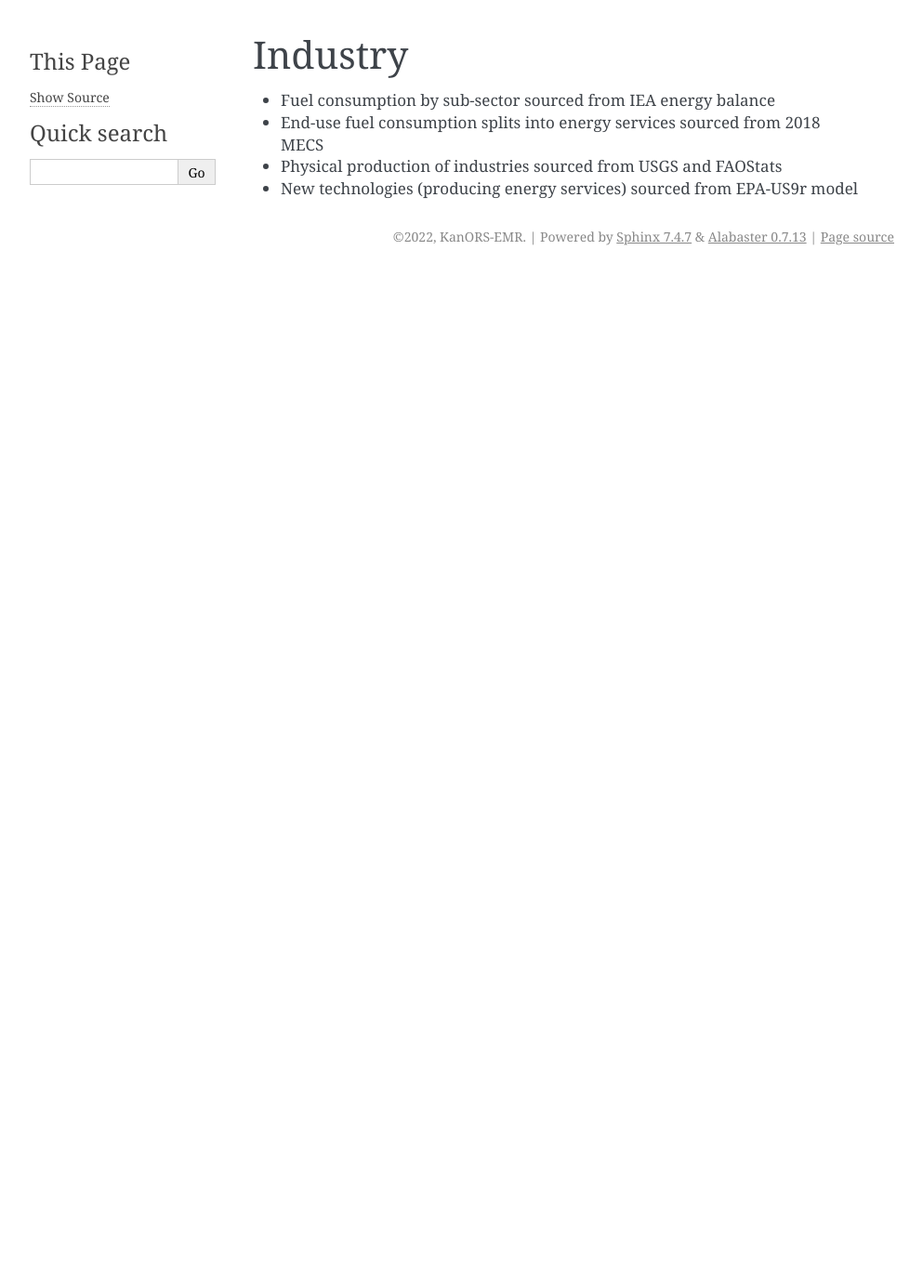
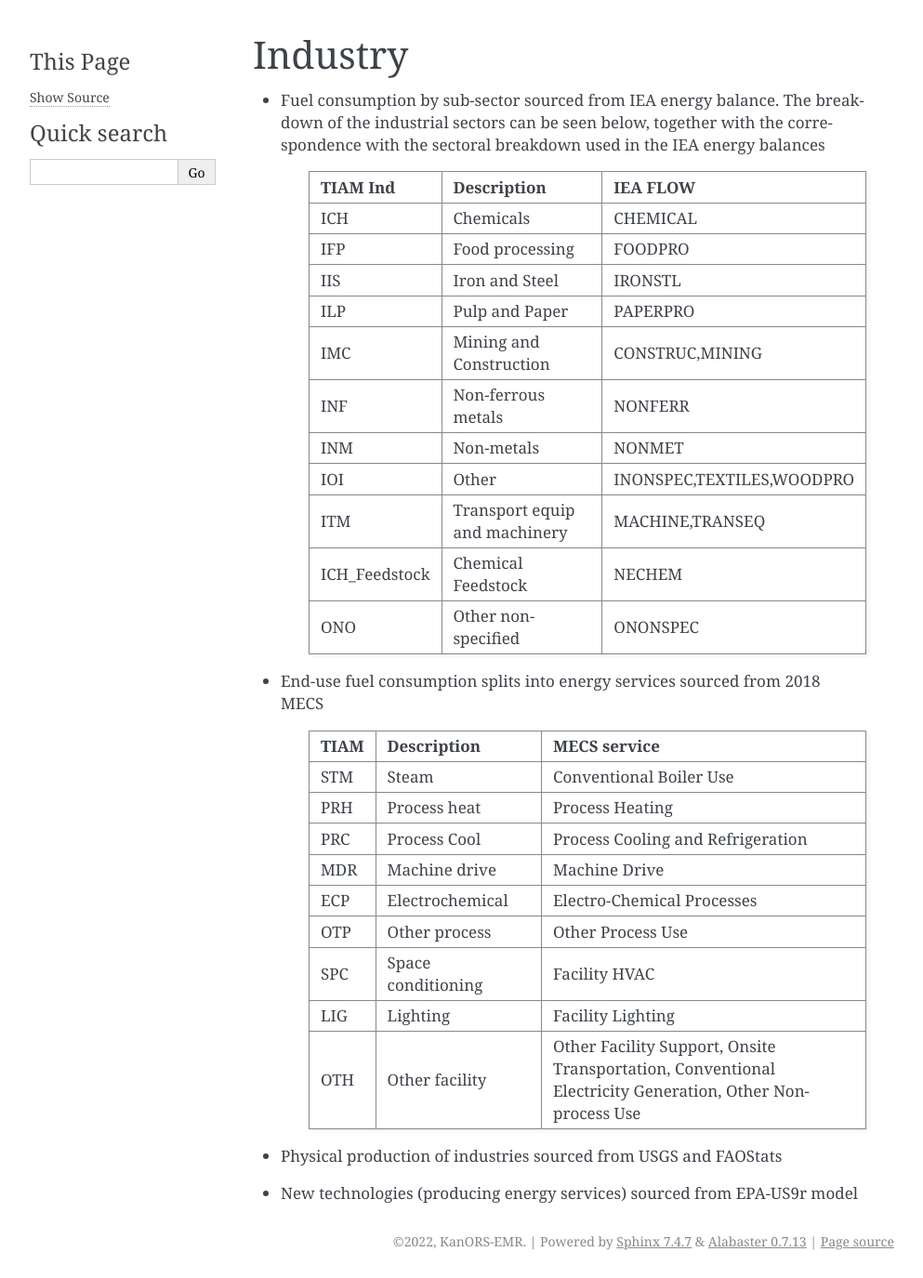
Before and after one commit to kanors-emr/Tiam_Framework-documentation, a Sphinx documentation site: the page built from source/pages/Industry.rst, in a window 1280 px wide. Shown: the whole page at 93% size, without its empty margins (148-1141 px from the left). Built offline with Sphinx 7.4.7, drawn with Linux system fonts in a browser that asks for light colours; before the commit the page ends 900 px from its top, so only the background shows below that.

Commit message:
added tables

```diff
--- a/source/pages/Industry.rst
+++ b/source/pages/Industry.rst
@@ -2,7 +2,19 @@
 Industry
 ########
 
-* Fuel consumption by sub-sector sourced from IEA energy balance
+* Fuel consumption by sub-sector sourced from IEA energy balance. The breakdown of the industrial sectors can be seen below, together with the correspondence with the sectoral breakdown used in the IEA energy balances
+
+    .. csv-table::
+        :file: tables/industrial sectors breakdown.csv
+        :widths: 10,50,40
+        :header-rows: 1
+
 * End-use fuel consumption splits into energy services sourced from 2018 MECS
+
+    .. csv-table::
+        :file: tables/MECS services.csv
+        :widths: 10,30,60
+        :header-rows: 1
+
 * Physical production of industries sourced from USGS and FAOStats
 * New technologies (producing energy services) sourced from EPA-US9r model
--- /dev/null
+++ b/source/pages/tables/MECS services.csv
@@ -0,0 +1,10 @@
+TIAM,Description,MECS service
+STM,Steam,Conventional Boiler Use
+PRH,Process heat,Process Heating
+PRC,Process Cool,Process Cooling and Refrigeration
+MDR,Machine drive,Machine Drive
+ECP,Electrochemical,Electro-Chemical Processes
+OTP,Other process,Other Process Use
+SPC,Space conditioning,Facility HVAC
+LIG,Lighting,Facility Lighting
+OTH,Other facility,"Other Facility Support, Onsite Transportation, Conventional Electricity Generation, Other Non-process Use"
--- /dev/null
+++ b/source/pages/tables/industrial sectors breakdown.csv
@@ -0,0 +1,12 @@
+TIAM Ind,Description,IEA FLOW
+ICH,Chemicals,CHEMICAL
+IFP,Food processing,FOODPRO
+IIS,Iron and Steel,IRONSTL
+ILP,Pulp and Paper,PAPERPRO
+IMC,Mining and Construction,"CONSTRUC,MINING"
+INF,Non-ferrous metals,NONFERR
+INM,Non-metals,NONMET
+IOI,Other,"INONSPEC,TEXTILES,WOODPRO"
+ITM,Transport equip and machinery,"MACHINE,TRANSEQ"
+ICH_Feedstock,Chemical Feedstock,NECHEM
+ONO,Other non-specified,ONONSPEC
```
Also changed, not shown: source/pages/Demand projection.rst (+7 -0 lines), source/pages/Transport.rst (+7 -1 lines), source/pages/tables/Transportation modes.csv (added, +15 -0 lines), source/pages/tables/demands list.csv (added, +21 -0 lines).
